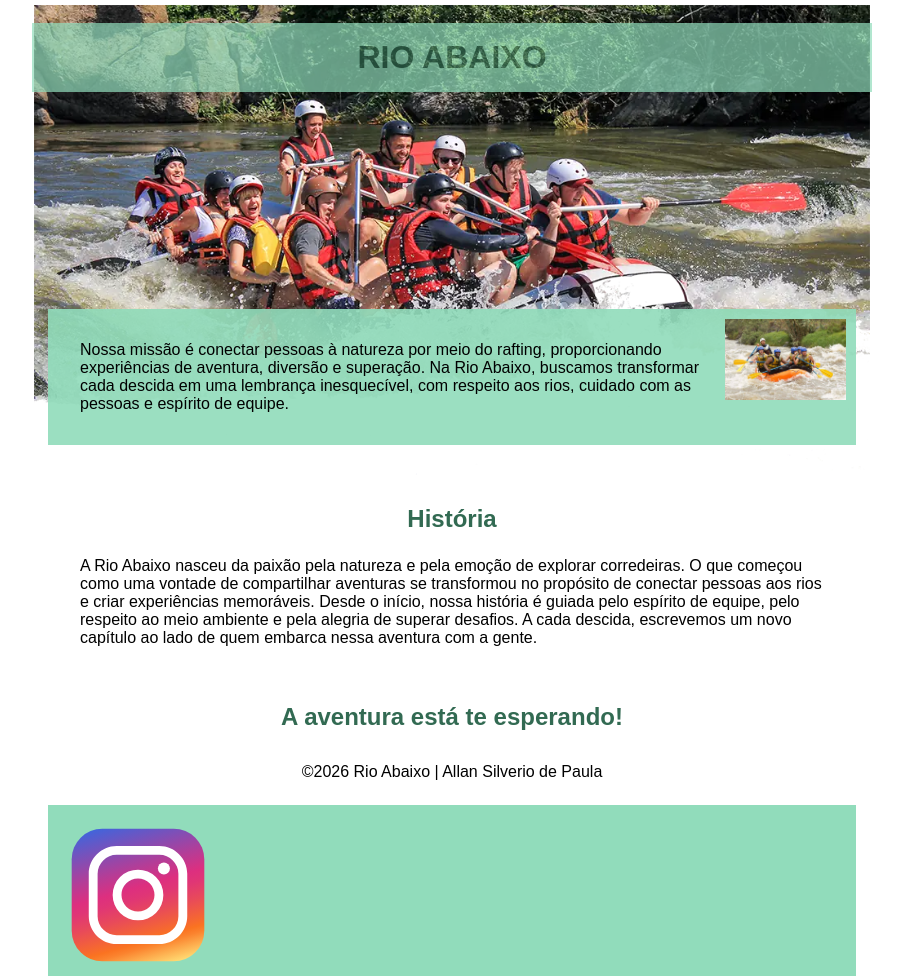
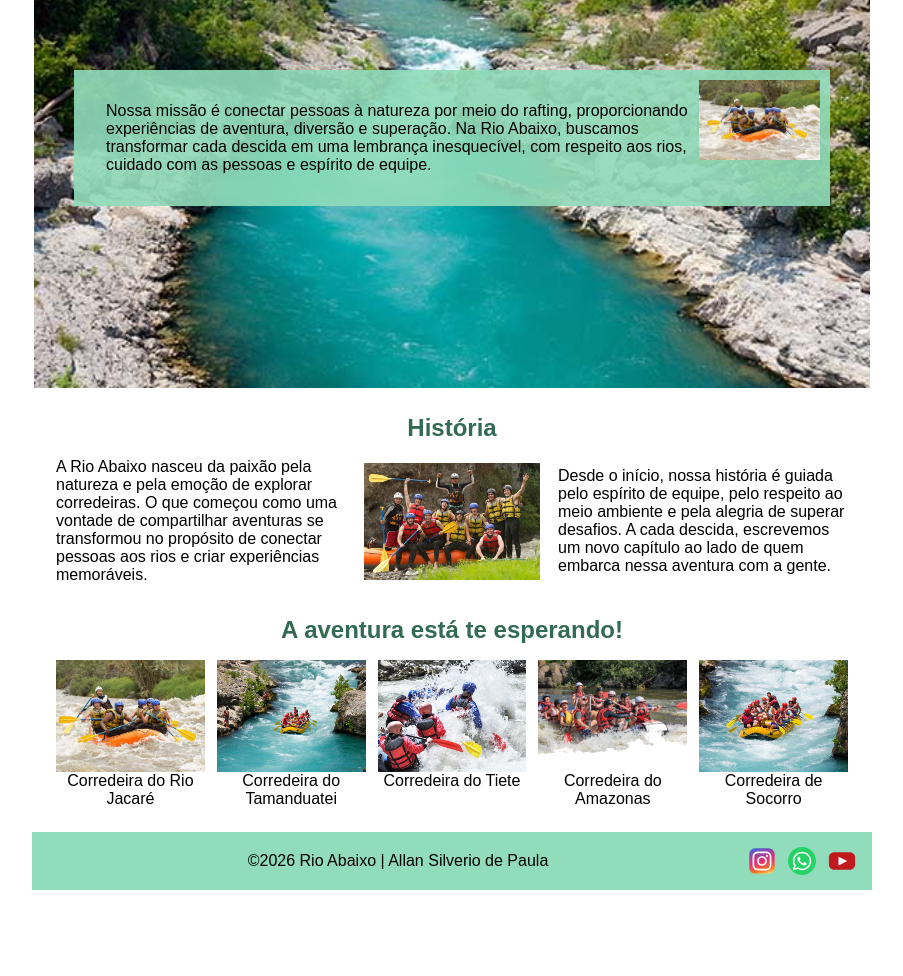
Before and after one commit to allansdepaula/wdd130, a plain HTML site: page wwr/sobre.html in a window 1280 px wide. Shown: the part 315-1291 px from the top of the page, without its empty margins (188-1091 px from the left). After the commit the page ends 1205 px from the top, so only its background shows below. Drawn offline with Linux system fonts and the light colour scheme.

Commit message:
Atualização do Sobre

```diff
--- a/wwr/estilos/rafting.css
+++ b/wwr/estilos/rafting.css
@@ -15,12 +15,60 @@ body {
     font-family: var(--fonte-texto);
     color: var(--cor-texto-nav);
 }
+header {
+    display: grid;
+    grid-template-columns: 120px 1fr;
+    align-items: center;
+    gap: 16px;
+    padding: 12px 16px;
+    background-color: var(--cor-fundo-nav);
+}
+
+header > img {
+    width: 100%;
+}
+
 header, main, footer{
     width: 840px;
     margin: 0 auto;
     color: var(--cor-texto-nav);
 }
+.historia {
+    display: grid;
+    grid-template-columns: 1fr 180px 1fr;
+    align-items: center;
+    gap: 16px;
+}
 
+.historia h2 {
+    grid-column: 1 / -1;
+}
+
+.historia p {
+    margin: 0;
+    padding: 0;
+}
+
+.historia img {
+    width: 100%;
+    height: auto;
+}
+.galeria {
+    display: grid;
+    grid-template-columns: repeat(5, minmax(0, 1fr));
+    gap: 12px;
+    margin-top: 16px;
+    text-align: center;
+}
+
+.galeria img {
+    display: block;
+    width: 100%;
+    height: auto;
+    aspect-ratio: 4 / 3;
+    object-fit: cover;
+    padding: 0;
+}
 h1, h2 {
     font-family: var(--fonte-titulo);
     color: var(--cor-texto-h1);
@@ -40,7 +88,9 @@ nav, p, section, article{
     padding: 8px;
 }
 nav {
-    background-color: var(--cor-fundo-nav);
+    display: flex;
+    justify-content: space-evenly;
+    align-items: center;
     padding: 10px;
 }
 nav a {
@@ -62,9 +112,11 @@ img {
 
 .hero article {
     position: absolute;
-    bottom: 20px;
-    left: 0;
-    right: 0;
+    top: 55%;
+    left: 5%;
+    right: 5%;
+    transform: translateY(-50%);
+    margin: 0;
     background-color: rgb(145 220 187 / 90%);
 }
 
@@ -83,3 +135,33 @@ footer a {
 footer p {
     text-align: center;
 }
+footer {
+    display: flex;
+    align-items: center;
+    padding: 12px 16px;
+    background-color: var(--cor-fundo-nav);
+}
+
+footer p {
+    flex: 1;
+    margin: 0;
+}
+
+.redes-sociais {
+    display: flex;
+    align-items: center;
+    gap: 12px;
+    margin: 0;
+    padding: 0;
+}
+
+.redes-sociais a {
+    padding: 0;
+}
+
+.redes-sociais img {
+    display: block;
+    width: 28px;
+    height: auto;
+    padding: 0;
+}
--- a/wwr/sobre.html
+++ b/wwr/sobre.html
@@ -10,8 +10,8 @@
 </head>
 <body>
     <header>
+        <img src="imagens/logo-rio-abaixo.png" alt="Logo da empresa Rio Abaixo" width="200">
         <nav>
-            <img src="imagens/logo-rio-abaixo.png" alt="Logo da empresa Rio Abaixo" width="200">
             <a href="index.html">Página Inicial</a>
             <a href="sobre.html">Sobre Nós</a>
             <a href="passeios.html">Passeios</a>
@@ -19,23 +19,49 @@
         </nav>
     </header>
 
+
+
     <main>
         <div class="hero">
-            <img src="imagens/hero_transparente.webp" alt="Imagem de rafting nas corredeiras">
+            <img src="imagens/rafting58_600.jpg" alt="Imagem do rio Tamanduatei">
             <h1>RIO ABAIXO</h1>
             <article>
                 <img src="imagens/rafting-diversao.jpg" alt="Imagem descendo o rio e sorrindo">
                 <p>Nossa missão é conectar pessoas à natureza por meio do rafting, proporcionando experiências de aventura, diversão e superação. Na Rio Abaixo, buscamos transformar cada descida em uma lembrança inesquecível, com respeito aos rios, cuidado com as pessoas e espírito de equipe.</p>
             </article>
         </div>
-        <section>
+        <section class="historia">
             <h2>História</h2>
             <p>A Rio Abaixo nasceu da paixão pela natureza e pela emoção de explorar corredeiras.
-                O que começou como uma vontade de compartilhar aventuras se transformou no propósito de conectar pessoas aos rios e criar experiências memoráveis.
-                Desde o início, nossa história é guiada pelo espírito de equipe, pelo respeito ao meio ambiente e pela alegria de superar desafios. A cada descida, escrevemos um novo capítulo ao lado de quem embarca nessa aventura com a gente.</p>
+                O que começou como uma vontade de compartilhar aventuras se transformou no propósito de conectar pessoas aos rios e criar experiências memoráveis.</p>
+            <img src="imagens/rafting59_600.jpg" alt="Imagem de rafting">
+            <p>Desde o início, nossa história é guiada pelo espírito de equipe, pelo respeito ao meio ambiente e pela alegria de superar desafios. A cada descida, escrevemos um novo capítulo ao lado de quem embarca nessa aventura com a gente.</p>
+
         </section>
         <section>
             <h2>A aventura está te esperando!</h2>
+            <div class="galeria">
+                <figure>
+                    <img src="imagens/rafting-diversao.jpg" alt="Corredeira do Rio Jacaré">
+                    <figcaption>Corredeira do Rio Jacaré</figcaption>
+                </figure>
+                <figure>
+                    <img src="imagens/rafting65_600.jpg" alt="Corredeira do Tamanduatei">
+                    <figcaption>Corredeira do Tamanduatei</figcaption>
+                </figure>
+                <figure>
+                    <img src="imagens/rafting47_600.jpg" alt="Corredeira do Tiete">
+                    <figcaption>Corredeira do Tiete</figcaption>
+                </figure>
+                <figure>
+                    <img src="imagens/hero_transparente.webp" alt="Corredeira do Amazonas">
+                    <figcaption>Corredeira do Amazonas</figcaption>
+                </figure>
+                <figure>
+                    <img src="imagens/rafting53_600.jpg" alt="Corredeira de Socorro">
+                    <figcaption>Corredeira de Socorro</figcaption>
+                </figure>
+            </div>
         </section>
 
     </main>
```
Also changed, not shown: wwr/imagens/rafting22_600.jpg (added), wwr/imagens/rafting47_600.jpg (added), wwr/imagens/rafting53_600.jpg (added), wwr/imagens/rafting58_600.jpg (added), wwr/imagens/rafting59_600.jpg (added), wwr/imagens/rafting65_600.jpg (added).
